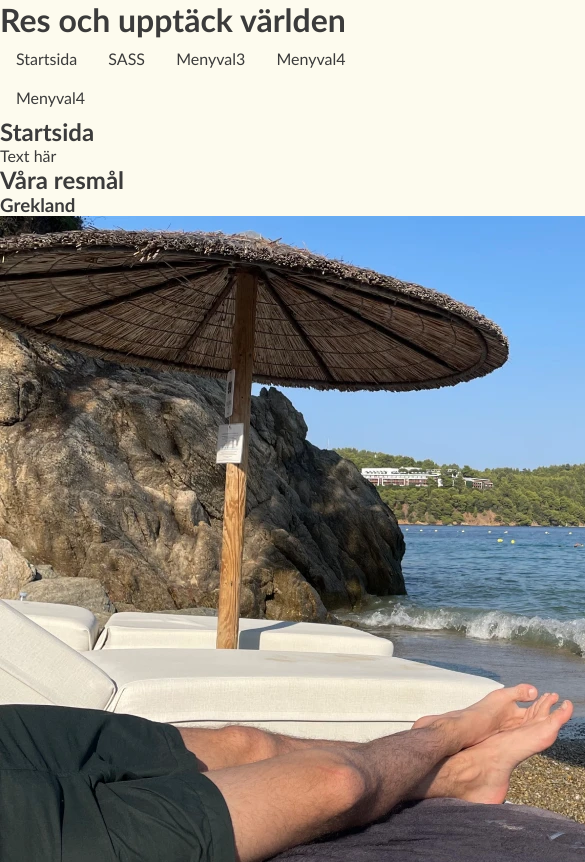
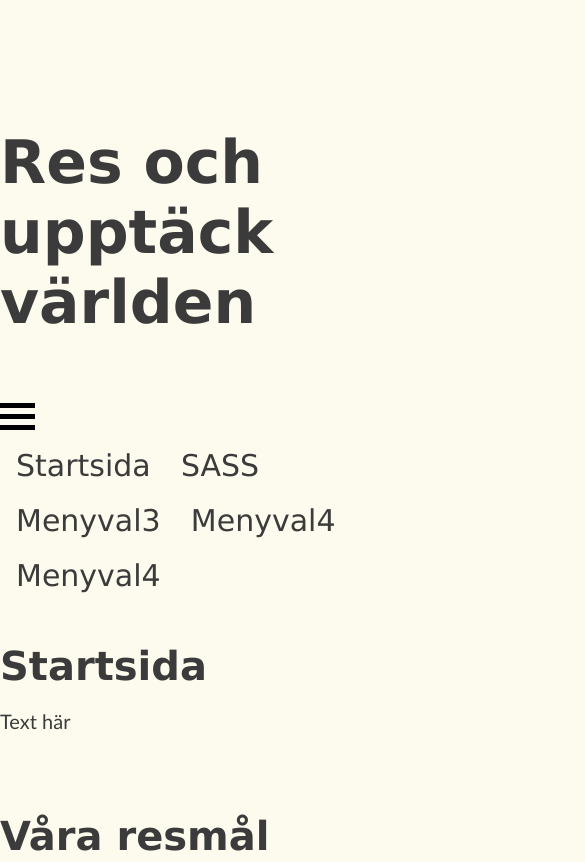
Before and after one commit to Safe-Pizza/Lab3_SCSS, a website built with Vite: page index.html in a window 390 px wide. Shown: the top 862 px of the page, 585 px wide, since content can reach past the window. Built offline with nearby package versions, Linux system fonts and the light colour scheme.

Commit message:
lägger till font variabler + margin padding

```diff
--- a/src/css/_base.scss
+++ b/src/css/_base.scss
@@ -1,4 +1,4 @@
-$font-stack: Trebuchet MS, sans-serif;
+$font-stack: Lucida Sans, sans-serif;
 
 //Light color-scheme
 $bg-color: #FDFBEE;
@@ -10,9 +10,24 @@ $bg-color-dark: #100430;
 $font-color-dark: #dbd5d5;
 $accent-color-dark: #e9754b;
 
+//Font-sizes
+$fontsize-h1: 6rem;
+$fontsize-h2: 4rem;
+$fontsize-h3: 3rem;
+$fontsize-p: 2rem;
+
+@mixin article() {
+    margin-bottom: 2em;
+    padding: 2em;
+}
+
 * {
     margin: 0;
     padding: 0;
+}
+
+:root {
+    font-size: 62.5%;
 }
 
 body {
@@ -20,3 +35,27 @@ body {
     background-color: $bg-color;
     color: $font-color;
 }
+
+h1 {
+    font-size: $fontsize-h1;
+    padding-top: 15vh;
+    margin-bottom: 1em;
+}
+
+h2 {
+    font-size: $fontsize-h2;
+    margin-top: 1em;
+    margin-bottom: 0.5em;
+}
+
+h3 {
+    font-size: $fontsize-h3;
+    margin-top: 1em;
+    margin-bottom: 0.5em;
+}
+
+p {
+    font-size: $fontsize-p;
+    font-family: 'Trebuchet MS', 'Lucida Sans Unicode', 'Lucida Grande', 'Lucida Sans', Arial, sans-serif;
+    margin-bottom: 2em;
+}
--- a/src/css/_layout.scss
+++ b/src/css/_layout.scss
@@ -23,6 +23,7 @@ nav {
         text-decoration: none;
         padding: 10px 16px;
         color: base.$font-color;
+        font-size: base.$fontsize-h3;
     }
 
     a:hover {
@@ -38,6 +39,30 @@ main {
 
 section {
     display: grid;
+}
+
+article {
+    @include base.article;
+}
+
+@media screen and (max-width: 600px) {
+
+    //styling hamburger menu
+    .top-nav {
+        #hamburgerMenu {
+            display: inline-block;
+            cursor: pointer;
+        }
+
+        .bar1,
+        .bar2,
+        .bar3 {
+            width: 35px;
+            height: 5px;
+            background-color: black;
+            margin: 6px 0;
+        }
+    }
 }
 
 @media (prefers-color-scheme: dark) {
@@ -56,4 +81,10 @@ section {
             background-color: base.$accent-color-dark;
         }
     }
+
+    .bar1,
+    .bar2,
+    .bar3 {
+        background-color: white !important;
+    }
 }
```
